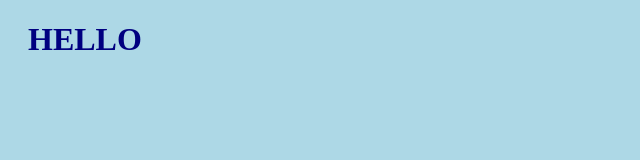
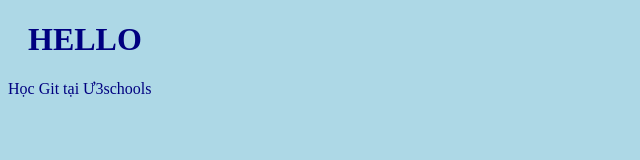
Before and after one commit to 170102viet/myproject, a plain HTML site: page index.html in a window 1280 px wide. Shown: the whole page, without its empty margins (0-640 px from the left). Drawn offline with Linux system fonts and the light colour scheme.

Commit message:
Bổ sung text cho link w3school

```diff
--- a/index.html
+++ b/index.html
@@ -8,6 +8,6 @@
 </head>
 <body>
     <h1>HELLO</h1>
-    <a href="https://www.w3schools.com/git/git_staging_environment.asp?remote=github"></a>
+    <a href="https://www.w3schools.com/git/git_staging_environment.asp?remote=github">Học Git tại Ư3schools</a>
 </body>
 </html>
```
